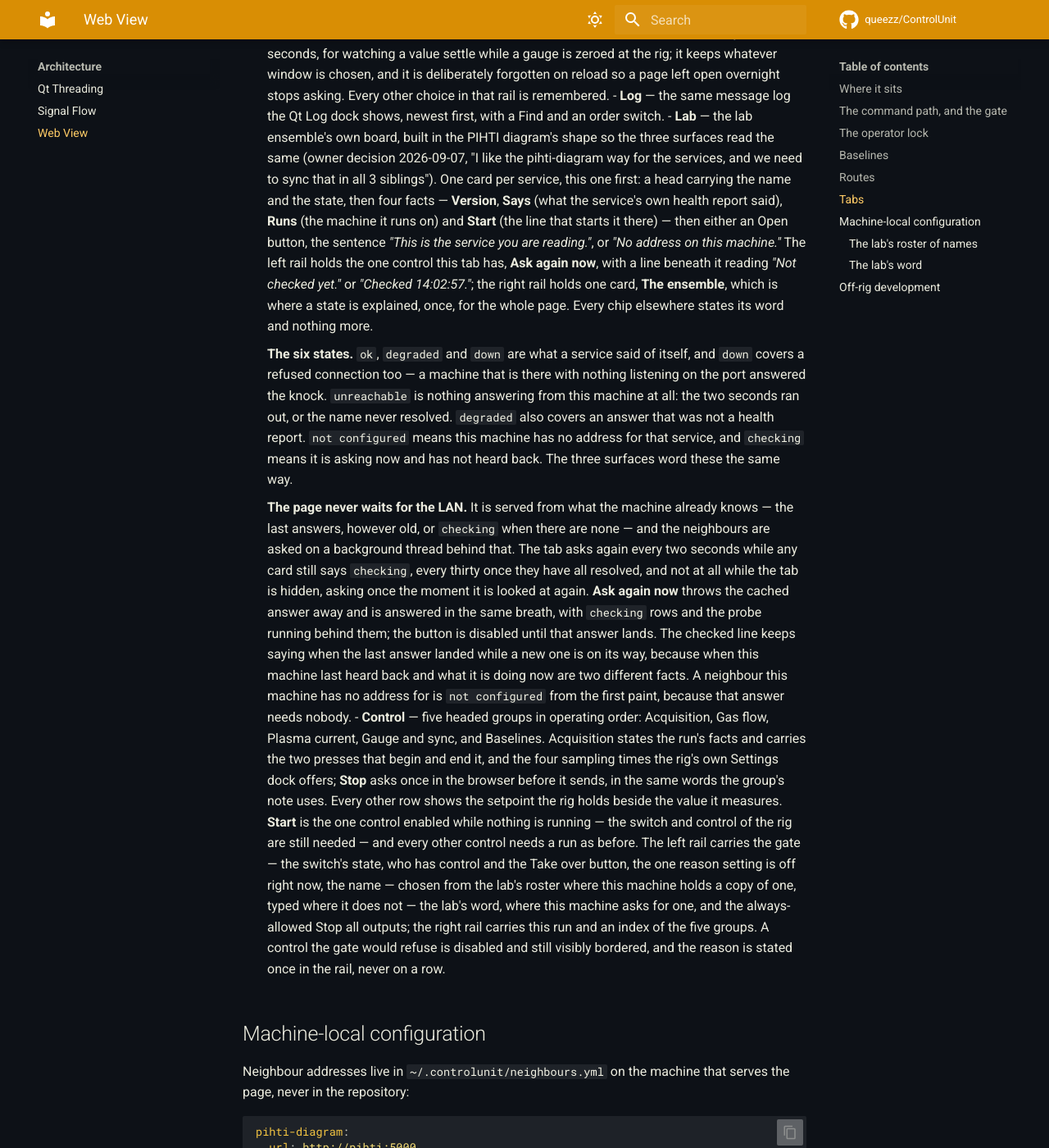
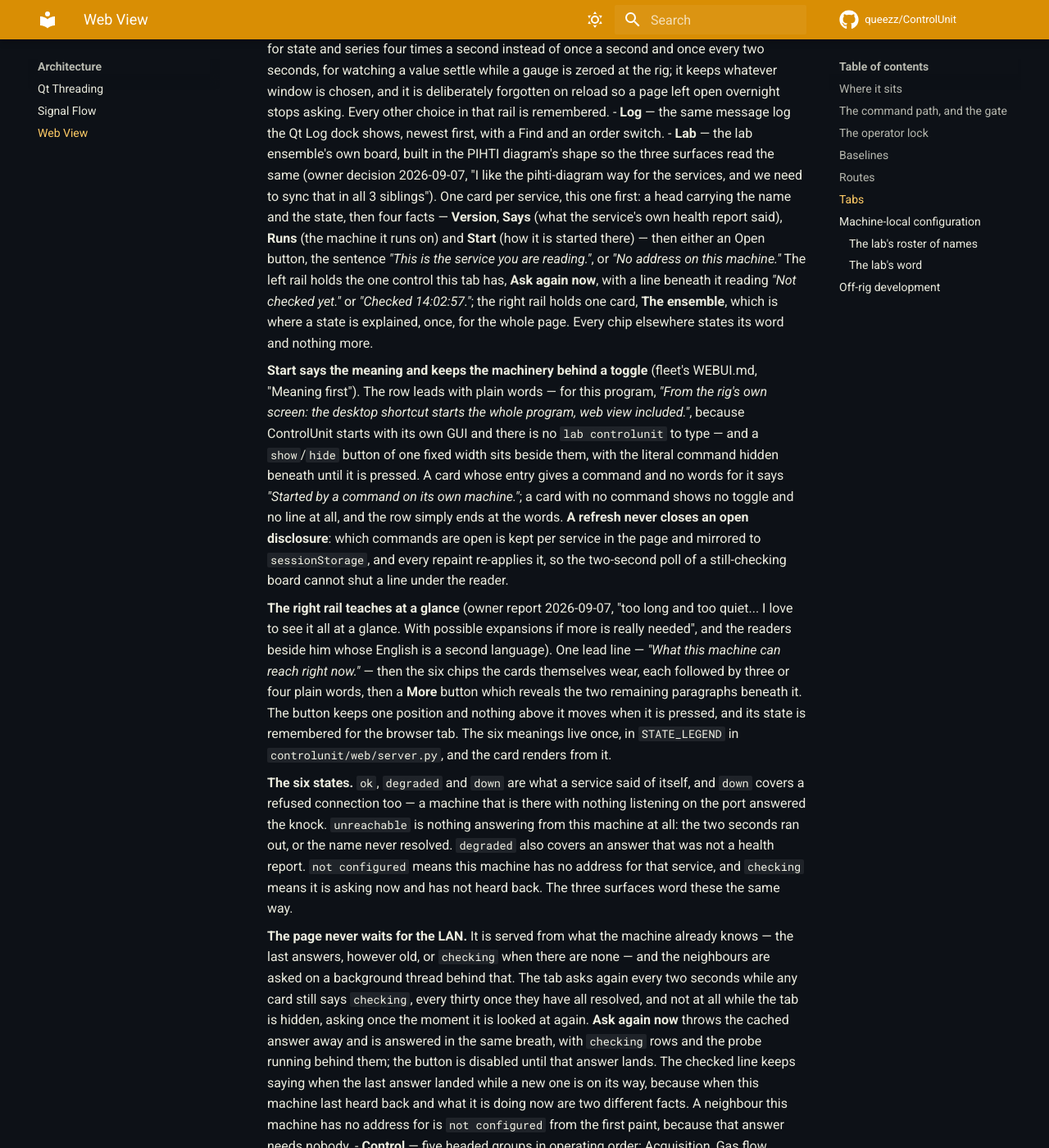
Before and after one commit to queezz/ControlUnit, an MkDocs documentation site: the page built from docs/architecture/web-ui.md, in a window 1280 px wide and 1400 px high, scrolled down 6505 px. Shown: the whole window at 82% size. Built offline with MkDocs 1.6.1 and Material for MkDocs 9.7.7, drawn with Linux system fonts in a browser that asks for light colours; comment, search, counter and statistics services are not loaded; some of the changed text lies outside the part shown.

Commit message:
Let the Lab board say how a service starts, and teach the states at a glance
Starting is two facts and not one. A neighbours entry may now carry
`start_how`, the plain words a reader understands without a shell, beside
`start`, the literal line; both keys ride on every `/api/neighbours` row and
every card. The Start row leads with the words and keeps the command behind
a show/hide toggle of one fixed width, so the button does not move when its
word changes. What the reader opened is kept per service and mirrored to
sessionStorage, and every repaint re-applies it, so the two-second poll of a
still-checking board no longer shuts a line under the person reading it. A
card with no command shows no toggle and no line: the row ends at the words.

ControlUnit starts with its own GUI, from the rig's desktop shortcut, and
its card now says so. There is no `lab controlunit` alias, and the board
never offers one.

The right rail teaches at a glance instead of in three muted paragraphs: one
lead line addressed to the reader, then the six chips the cards themselves
wear, each with three or four plain words, then a More button that reveals
the rest beneath it and moves nothing above it. The six meanings live once,
in STATE_LEGEND, and the card renders from them.

agent: claude opus 5

````diff
--- a/docs/architecture/web-ui.md
+++ b/docs/architecture/web-ui.md
@@ -183,7 +183,7 @@ a credential; the data file appears by name only.
 | `GET /log` | the Log tab |
 | `GET /lab` | the Lab tab |
 | `GET /api/health` | `{service, version, status, detail}` — the ensemble's contract; `ok` only while acquiring on real hardware |
-| `GET /api/neighbours` | `{services: [...], checked_at: "HH:MM:SS"\|null}` — this service and its two neighbours, each with a state, and when the last probe finished on this machine's clock; answers from what this machine already knows and asks the LAN behind the answer |
+| `GET /api/neighbours` | `{services: [...], checked_at: "HH:MM:SS"\|null}` — this service and its two neighbours, each with a state, and when the last probe finished on this machine's clock; answers from what this machine already knows and asks the LAN behind the answer. Every row carries `alias`, `name`, `url`, `state`, `version`, `detail`, `where`, `start_how`, `start` and `here` — starting is two keys and not one, the plain words and the literal line |
 | `GET /api/neighbours?fresh=1` | the same, with the cached answer thrown away first: every row comes back `checking` and the probe runs behind the reply, so the press never waits for the LAN |
 | `GET /api/roster` | `{"names": [...]}` — the lab's operator names this machine holds a copy of, empty when it holds none |
 | `GET /api/state` | latest values, setpoints, run facts, freshness, the Remote switch, the zeros, who has control, whether this machine asks for the lab's word and whether this browser has typed it (`fence`), and the last command; polled once a second, or four times a second under Poll: fast |
@@ -270,13 +270,40 @@ of the response can tell which question was asked.
   siblings"). One card per service, this one first: a head carrying the name
   and the state, then four facts — **Version**, **Says** (what the service's
   own health report said), **Runs** (the machine it runs on) and **Start**
-  (the line that starts it there) — then either an Open button, the sentence
+  (how it is started there) — then either an Open button, the sentence
   *"This is the service you are reading."*, or *"No address on this machine."*
   The left rail holds the one control this tab has, **Ask again now**, with a
   line beneath it reading *"Not checked yet."* or *"Checked 14:02:57."*; the
   right rail holds one card, **The ensemble**, which is where a state is
   explained, once, for the whole page. Every chip elsewhere states its word
   and nothing more.
+
+    **Start says the meaning and keeps the machinery behind a toggle**
+    (fleet's WEBUI.md, "Meaning first"). The row leads with plain words — for
+    this program, *"From the rig's own screen: the desktop shortcut starts
+    the whole program, web view included."*, because ControlUnit starts with
+    its own GUI and there is no `lab controlunit` to type — and a
+    `show`/`hide` button of one fixed width sits beside them, with the
+    literal command hidden beneath until it is pressed. A card whose entry
+    gives a command and no words for it says *"Started by a command on its
+    own machine."*; a card with no command shows no toggle and no line at
+    all, and the row simply ends at the words. **A refresh never closes an
+    open disclosure**: which commands are open is kept per service in the
+    page and mirrored to `sessionStorage`, and every repaint re-applies it,
+    so the two-second poll of a still-checking board cannot shut a line
+    under the reader.
+
+    **The right rail teaches at a glance** (owner report 2026-09-07, "too
+    long and too quiet... I love to see it all at a glance. With possible
+    expansions if more is really needed", and the readers beside him whose
+    English is a second language). One lead line — *"What this machine can
+    reach right now."* — then the six chips the cards themselves wear, each
+    followed by three or four plain words, then a **More** button which
+    reveals the two remaining paragraphs beneath it. The button keeps one
+    position and nothing above it moves when it is pressed, and its state is
+    remembered for the browser tab. The six meanings live once, in
+    `STATE_LEGEND` in `controlunit/web/server.py`, and the card renders from
+    it.
 
     **The six states.** `ok`, `degraded` and `down` are what a service said
     of itself, and `down` covers a refused connection too — a machine that
@@ -327,20 +354,27 @@ that serves the page, never in the repository:
 pihti-diagram:
   url: http://pihti:5000
   where: on this Pi, as a system service
+  start_how: on the Pi itself, as a system service
   start: sudo systemctl start pihti.service
 pihti-log:
   url: http://ak-office.local:4310
   where: on the office Windows PC
+  start_how: from the office PC, as lab pihti-log
   start: lab pihti-log
 ```
 
-`url` is required. `where` and `start` are optional and become the **Runs**
-and **Start** facts on that service's card: `where` is the machine it runs
-on, and `start` is the literal line that starts it *there*, copied onto the
-card exactly as this file writes it. Neither is ever guessed — a card whose
-entry says nothing shows an em dash rather than a command invented from the
-service's name, because a line that does not work on that machine is worse
-than no line at all. This is a separate file on purpose: the program
+`url` is required. `where`, `start_how` and `start` are optional and become
+the **Runs** and **Start** facts on that service's card: `where` is the
+machine it runs on, `start_how` is the plain words a reader understands
+without a shell, and `start` is the literal line that starts it *there*,
+copied onto the card exactly as this file writes it and kept behind the
+card's `show`/`hide` toggle. None of the three is ever guessed — a card
+whose entry says nothing shows an em dash rather than a command invented
+from the service's name, because a line that does not work on that machine
+is worse than no line at all. An entry that gives `start` and no `start_how`
+leaves the words to the card, which says *"Started by a command on its own
+machine."* rather than putting the command where the meaning belongs. This
+is a separate file on purpose: the program
 treats a local `~/.controlunit/settings.yml` as a complete replacement for
 the packaged settings, so a settings file holding only neighbours would stop
 the rig from starting.
````
Also changed, not shown: controlunit/web/static/css/controlunit.css (+80 -7 lines), controlunit/web/static/js/lab.js (+109 -4 lines), 6 other files.
